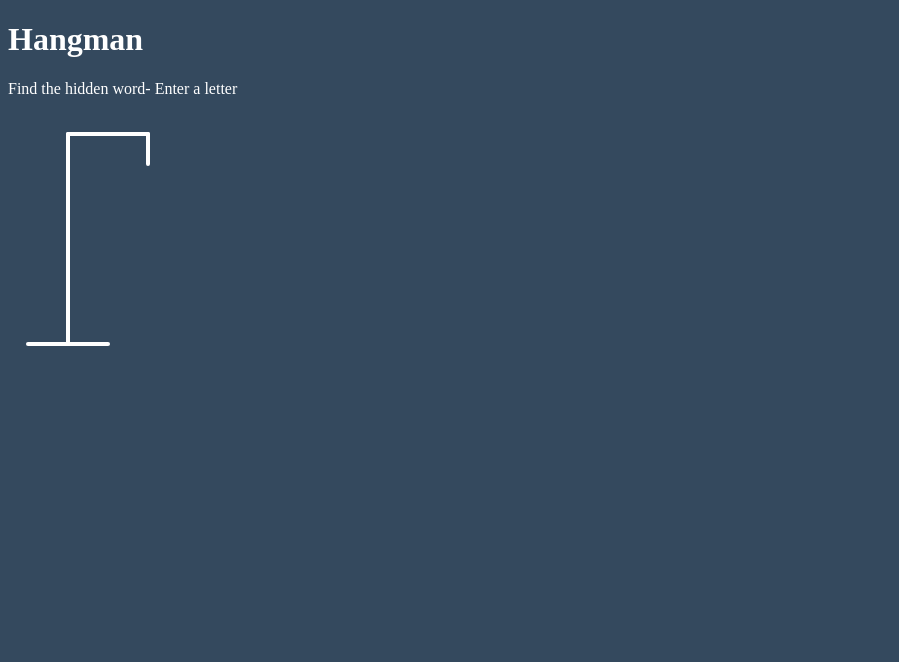
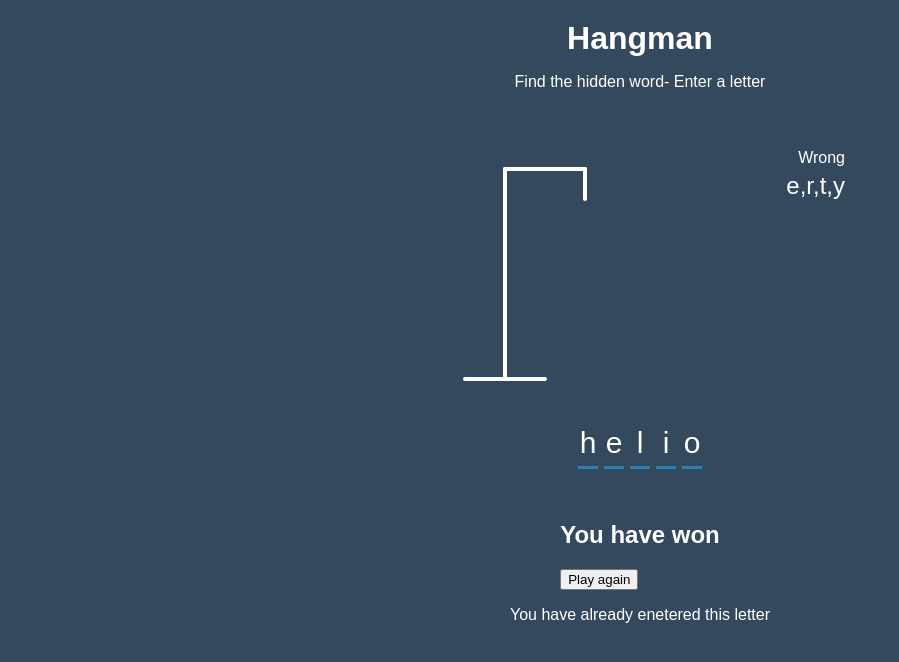
Before and after one commit to Cenzo-cmd/Hangman, a plain HTML site: page index.html in a window 1280 px wide. Shown: the whole page, without its empty margins (0-899 px from the left). Drawn offline with Linux system fonts and the light colour scheme.

Commit message:
finished css

```diff
--- a/index.html
+++ b/index.html
@@ -29,8 +29,32 @@
             <line x1="140" y1="150" x2="160" y2="180" class="figure-part" />
         </svg>
 
+        <div class="wrong-letters-container">
+            <div id="wrong-letters">
+                <p>Wrong</p>
+                <span>e,r,t,y</span>
+            </div>
+        </div>
 
+        <div class="word" id="word">
+            <div class="letter">h</div>
+            <div class="letter">e</div>
+            <div class="letter">l</div>
+            <div class="letter">i</div>
+            <div class="letter">o</div>
         </div>
+        </div>
+    </div>
+
+    <div class="popup-container" id="popup-container">
+        <div class="popup">
+            <h2 id="final-message">You have won</h2>
+            <button id="play-button">Play again</button>
+        </div>
+    </div>
+
+    <div class="botification-container" id="notification-container">
+        <p>You have already enetered this letter</p>
     </div>
 </body>
 </html>
--- a/style.css
+++ b/style.css
@@ -1,7 +1,29 @@
+* {
+  box-sizing: border-box;
+}
+
 body {
   background-color: #34495e;
   color: white;
+  font-family: Arial, Helvetica, sans-serif;
+  display: flex;
+  flex-direction: column;
+  align-items: center;
+  height: 80vh;
+  margin: 0;
+  overflow: hidden;
+}
 
+h1 {
+  margin: 20px 0 0;
+}
+
+.game-container {
+  padding: 20px 30px;
+  position: relative;
+  margin: auto;
+  height: 350px;
+  width: 450px;
 }
 
 .figure-container {
@@ -14,3 +36,39 @@ body {
 .figure-part {
   display: none;
 }
+
+.wrong-letters-container {
+  position: absolute;
+  top: 20px;
+  right: 20px;
+  display: flex;
+  flex-direction: column;
+  text-align: right;
+}
+
+.wrong-letters-container p {
+  margin: 0 0 5px;
+}
+
+.wrong-letters-container span {
+  font-size: 24px;
+}
+
+.word {
+  display: flex;
+  position: absolute;
+  bottom: 10px;
+  left: 50%;
+  transform: translateX(-50%);
+}
+
+.letter {
+  border-bottom: 3px solid #2980b9;
+  display: inline-flex;
+  font-size: 30px;
+  align-items: center;
+  justify-content: center;
+  margin: 0 3px;
+  height: 50px;
+  width: 20px;
+}
```
Lines whose indentation alone changed are shown as unchanged.
